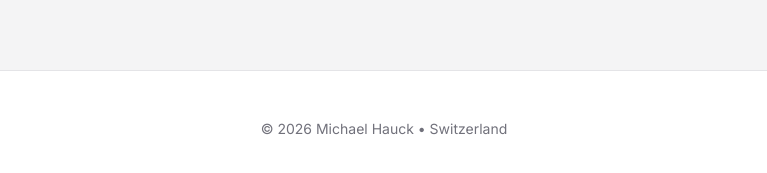
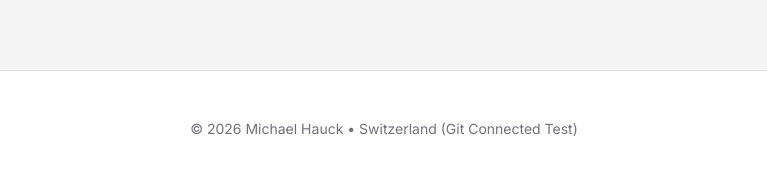
Before and after one commit to aboulmich73-code/cv-mm-hauck, a Next.js app: page / in a window 1280 px wide. Shown: the part 6074-6247 px from the top of the page, without its empty margins (256-1023 px from the left). Built offline with nearby package versions, Linux system fonts and the light colour scheme.

Commit message:
Test: added git connected note in footer

```diff
--- a/app/page.tsx
+++ b/app/page.tsx
@@ -487,7 +487,7 @@ export default function MichaelHauckCV() {
       </section>
 
       <footer className="py-12 text-center text-sm text-zinc-500 border-t border-zinc-200 dark:border-zinc-800 bg-white dark:bg-zinc-950">
-        © 2026 Michael Hauck • Switzerland
+        © 2026 Michael Hauck • Switzerland (Git Connected Test)
       </footer>
     </div>
   );
```
